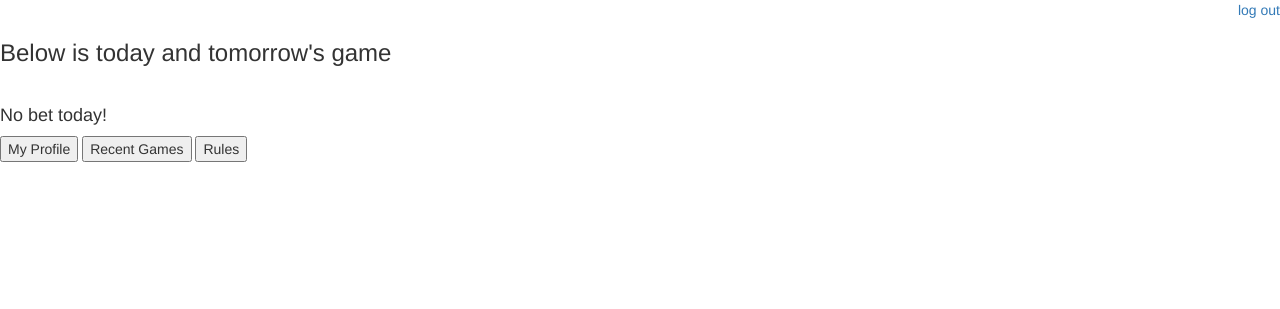
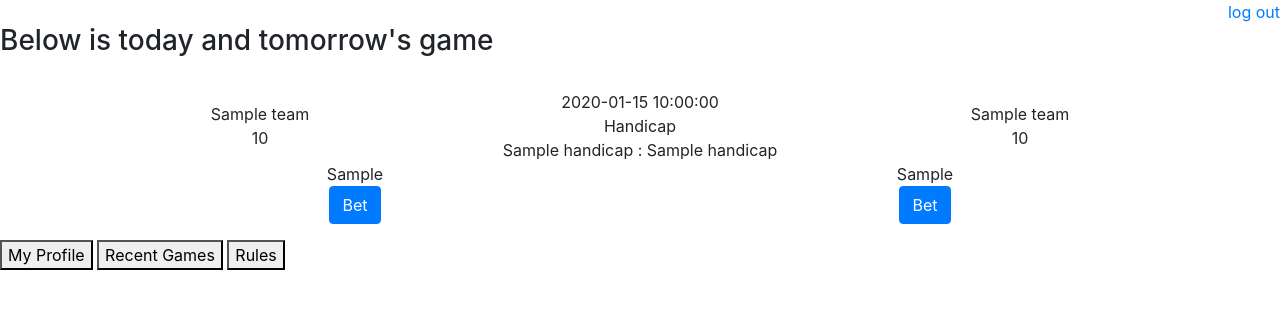
Before and after one commit to xghgzxfp/sexycroupier, a Flask app: page /index in a window 1280 px wide, after a click on "Recent Games". Shown: the top 309 px of the page. Run offline with Flask 2, Linux system fonts and the light colour scheme; the visitor is signed in with stand-in values (Sample User, id 1); a database or web service that is not in the repository returns one stand-in record (values such as "Sample title"); data that the repository does not hold is empty; some libraries are stand-ins or nearby versions.

Commit message:
Added betting features
- Adjusted match board layout
- Defined update_match_gamblers function

```diff
--- a/worldcup/app.py
+++ b/worldcup/app.py
@@ -3,13 +3,14 @@
 from datetime import datetime, timedelta
 from flask import Flask, session, flash, render_template, request, redirect, url_for
 from pymongo import MongoClient
-
 from . import config
 
 
 app = Flask(__name__)
 app.config.from_object(config)
 db = app.db = MongoClient(app.config['MONGO_URI'])[app.config['MONGO_DBNAME']]
+
+from . import model
 
 title = "2018 World Cup"
 
@@ -84,51 +85,24 @@ def index():
     today = datetime(2016, 6, 11, 0, 0)
     dayaftertomorrow = today + timedelta(days=2)
 
-    games = db.schedule.aggregate([
-        {"$match": {"$and": [{"date": {"$gte": today}},
-                             {"date": {"$lt": dayaftertomorrow}}]}},
-        {"$sort": {"date": 1}},
-        {"$lookup": {
-            "localField": "id",
-            "from": "betinfo",
-            "foreignField": "match_id",
-            "as": "binfo"
-        }},
-        {"$unwind": "$binfo"},
-        {"$match": {"binfo.player_id": session["logged_user"]}},
-        {"$sort": {"binfo.ctime": -1}},
-        {"$limit": 1},
-        {"$project": {
-            "id": 1,
-            "date": 1,
-            "a.team": 1,
-            "a.handicap": 1,
-            "b.team": 1,
-            "b.handicap": 1,
-            "binfo.team": 1,
-            "_id": 0
-        }}
-    ])
+    games = db.match.find({"$and": [{"date": {"$gte": today}},
+                             {"date": {"$lt": dayaftertomorrow}}]});
 
     return render_template('index.html', username=session['logged_user'], userteams=userteams, games=list(games))
 
 
-@app.route('/betupdate', methods=['GET', 'POST'])
-def betupdate():
+@app.route('/bet', methods=['POST'])
+def bet():
 
-    match_id = request.values.get("matchid")
-    new_choice = request.values.get("choice")
+    match_id = request.values.get("match_id")
+    new_choice = request.values.get("betchoice")
     print(request.values)
 
-    db.betinfo.insert({
-        "match_id": match_id,
-        "player_id": session["logged_user"],
-        "team": db.schedule.find_one({"id": match_id})[new_choice]["team"],
-        "ctime": datetime.now()
-    })
+    ## function place holder:
+    ## check if current time is an effective time point to modify the bet choice
 
+    model.update_match_gamblers(match_id, new_choice, session["logged_user"])
     redir = redirect_url()
-
     return redirect(redir)
 
 
--- a/worldcup/templates/index.html
+++ b/worldcup/templates/index.html
@@ -2,7 +2,10 @@
 	<head>
          <meta content="charset=utf-8" />
 		<title>{{t}}</title>
-        <link href="https://maxcdn.bootstrapcdn.com/bootstrap/3.3.7/css/bootstrap.min.css" rel="stylesheet">
+    	<link rel="stylesheet" href="https://maxcdn.bootstrapcdn.com/bootstrap/4.0.0/css/bootstrap.min.css">
+		<style>
+    		.container{text-align: center}
+  		</style>
 	</head>
 
 
@@ -37,48 +40,89 @@
 	{% endif %}
     </div>
 
+
 <div id="game" class="tabcontent">
     <h3>Below is today and tomorrow's game</h3><br />
 
     {% if games[0] %}
-    <b><big>Games coming:</big></b><br />
-	<table>
-	    <tr id="bet_entry">
-	    	<th>Match Date</th>
-	    	<th>Team A</th>
-	    	<th>Team B</th>
-	    	<th>Handicap A</th>
-            <th>Handicap B</th>
-            <th>Your Choice</th>
-		    <th>Modify</th>
-	    </tr>
+
 	{% for game in games %}
-		<tr>
-            <td>{{ game["date"] }}</td>
-			<td>{{ game["a"]["team"] }}</td>
-			<td>{{ game["b"]["team"] }}</td>
-			<td width="10">{{ game["a"]["handicap"] }}</td>
-            <td width="10">{{ game["b"]["handicap"] }}</td>
-            <td>
-                {{ game["binfo"]["team"] }}
-            </td>
-            <td>
-                <form action="/betupdate">
-				<input type="hidden" name="matchid" value={{game["id"]}}>
-                <select name="choice" required>
-			        <option value="a">{{game["a"]["team"]}}</option>
-			        <option value="b">{{game["b"]["team"]}}</option>
-		        </select>
-                <input type="submit" value="Submit">
-                </form>
-            </td>
-		</tr>
+	<!-- match -->
+	<div class="container text-center">
+    	<!-- match detail -->
+    	<div class="row align-items-center">
+        	<div class="col">
+            	<div class="team">{{game["a"]["team"]}}</div>
+            	<div class="score">
+					{% if game["a"]["score"] is defined %}
+						{{game["a"]["score"]}}
+					{% else %}
+						-
+					{% endif %}
+				</div>
+        	</div>
+        	<div class="col">
+            	<div>{{game["date"]}}</div>
+				<div>Handicap</div>
+            	<div class="score">
+					{% if game["a"]["handicap"] is defined %}
+						{{game["a"]["handicap"]}}
+					{% else %}
+						-
+					{% endif %}
+					:
+					{% if game["b"]["handicap"] is defined %}
+						{{game["b"]["handicap"]}}
+					{% else %}
+						-
+					{% endif %}
+				</div>
+        	</div>
+        	<div class="col">
+            	<div class="team">{{game["b"]["team"]}}</div>
+            	<div class="score">
+					{% if game["b"]["score"] is defined %}
+						{{game["b"]["score"]}}
+					{% else %}
+						-
+					{% endif %}
+				</div>
+        	</div>
+    	</div>
+    	<!-- bet detail -->
+    	<div class="row align-items-center">
+        	<div class="col">
+				{% for playerA in game["a"]["player"] %}
+            	<div>{{playerA}}</div>
+				{% endfor %}
+        	</div>
+        	<div class="col">
+				{% for playerB in game["b"]["player"] %}
+            	<div>{{playerB}}</div>
+				{% endfor %}
+        	</div>
+    	</div>
+  		<!-- action -->
+  		<form action="/bet" method="post">
+    		<div class="row align-items-center">
+				<input type="hidden" name="match_id" value={{game["id"]}}>
+      			<div class="col">
+        			<button class="btn btn-primary" type="submit" name="betchoice" value="a">Bet</button>
+      			</div>
+      			<div class="col">
+        			<button class="btn btn-primary" type="submit" name="betchoice" value="b">Bet</button>
+      			</div>
+    		</div>
+  		</form>
+	</div>
 	{% endfor %}
-	</table>
+
 	{% else %}
 		<h4>No bet today!</h4>
 	{% endif %}
 </div>
+
+
 
 <div id="rules" class="tabcontent">
   <h3>Rules should be here</h3>
```
Also changed, not shown: worldcup/model.py (+19 -1 lines).
